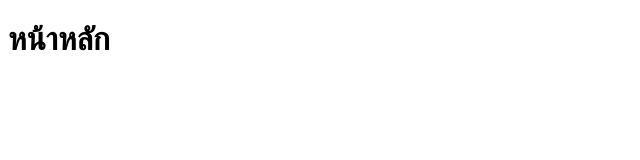
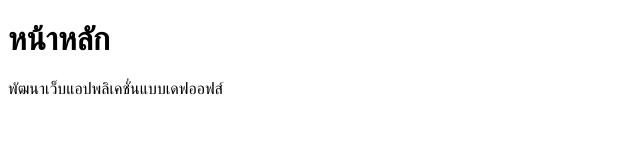
Before and after one commit to Kessara1407/DevOps7_4, a plain HTML site: page home.html in a window 1280 px wide. Shown: the whole page, without its empty margins (0-640 px from the left). Drawn offline with Linux system fonts and the light colour scheme.

Commit message:
Edit Home

```diff
--- a/home.html
+++ b/home.html
@@ -6,5 +6,6 @@
 </head>
 <body>
    <h1>หน้าหลัก</h1>
+   พัฒนาเว็บแอปพลิเคชั่นแบบเดฟออฟส์
 </body>
 </html>
```
